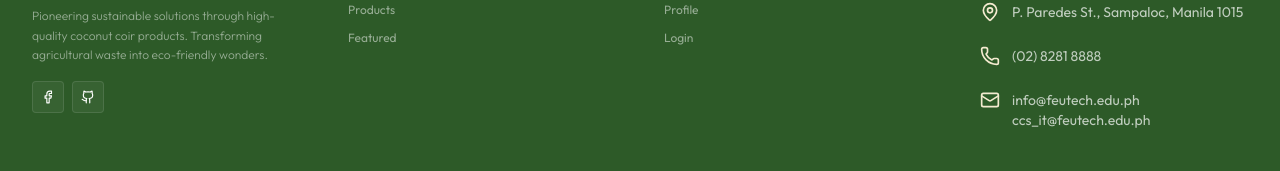
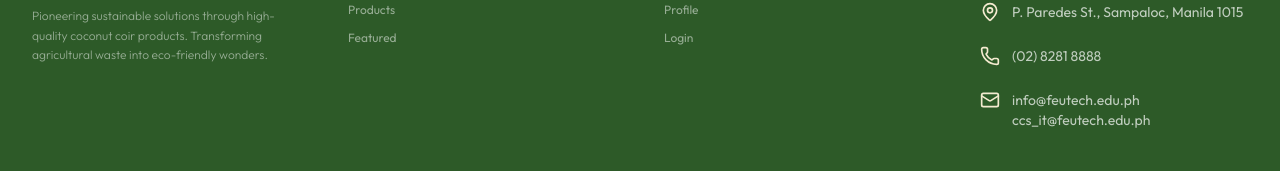
Before and after one commit to NesBukoYNot/nesbukoynot.github.io, a React (Vite) app: page /profile in a window 1280 px wide. Shown: the part 2178-2349 px from the top of the page. Built offline with nearby package versions, Linux system fonts and the light colour scheme.

Commit message:
style: streamline footer by removing redundant social icons [Audit Time: 2026-03-19 16:14:16]

```diff
--- a/src/components/Footer.jsx
+++ b/src/components/Footer.jsx
@@ -14,14 +14,6 @@ const Footer = () => {
                         <p className="text-white/50 text-xs font-light leading-relaxed max-w-xs">
                             Pioneering sustainable solutions through high-quality coconut coir products. Transforming agricultural waste into eco-friendly wonders.
                         </p>
-                        <div className="flex gap-2">
-                            <a href="#" className="w-8 h-8 bg-white/5 rounded flex items-center justify-center hover:bg-white/10 transition-colors border border-white/10">
-                                <Facebook size={14} />
-                            </a>
-                            <a href="#" className="w-8 h-8 bg-white/5 rounded flex items-center justify-center hover:bg-white/10 transition-colors border border-white/10">
-                                <Github size={14} />
-                            </a>
-                        </div>
                     </div>
 
                     <div>
```
